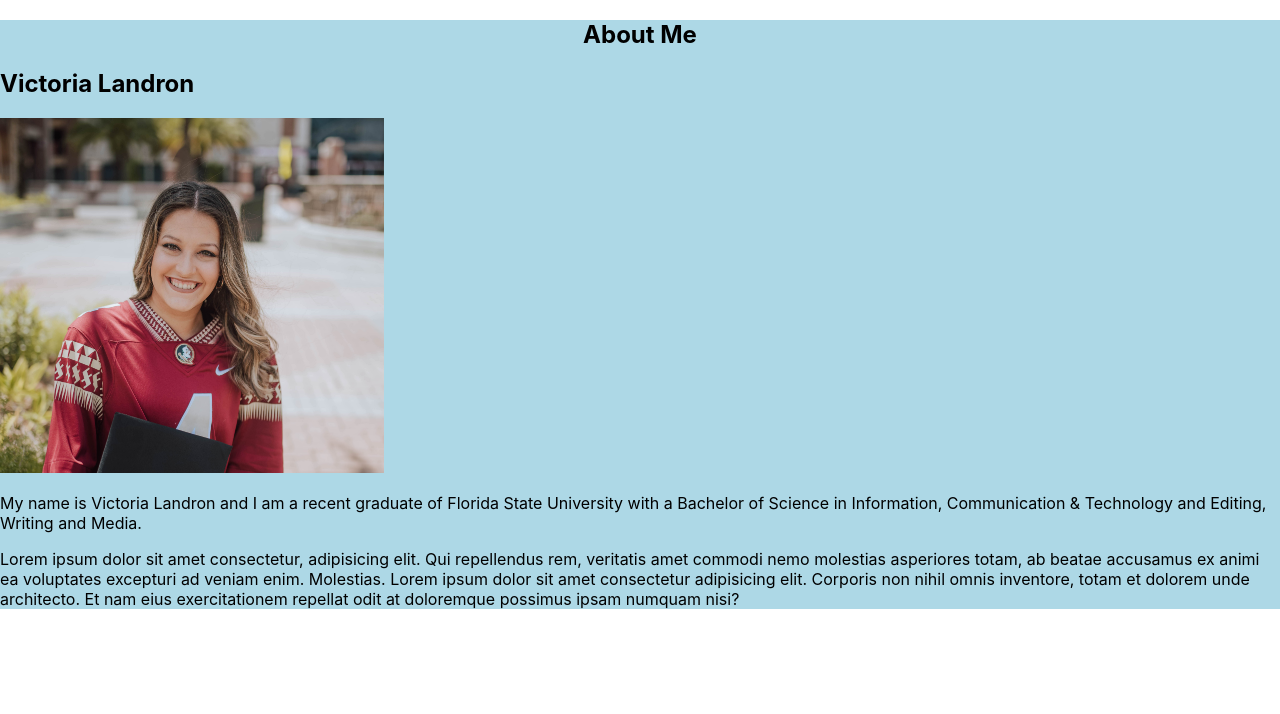
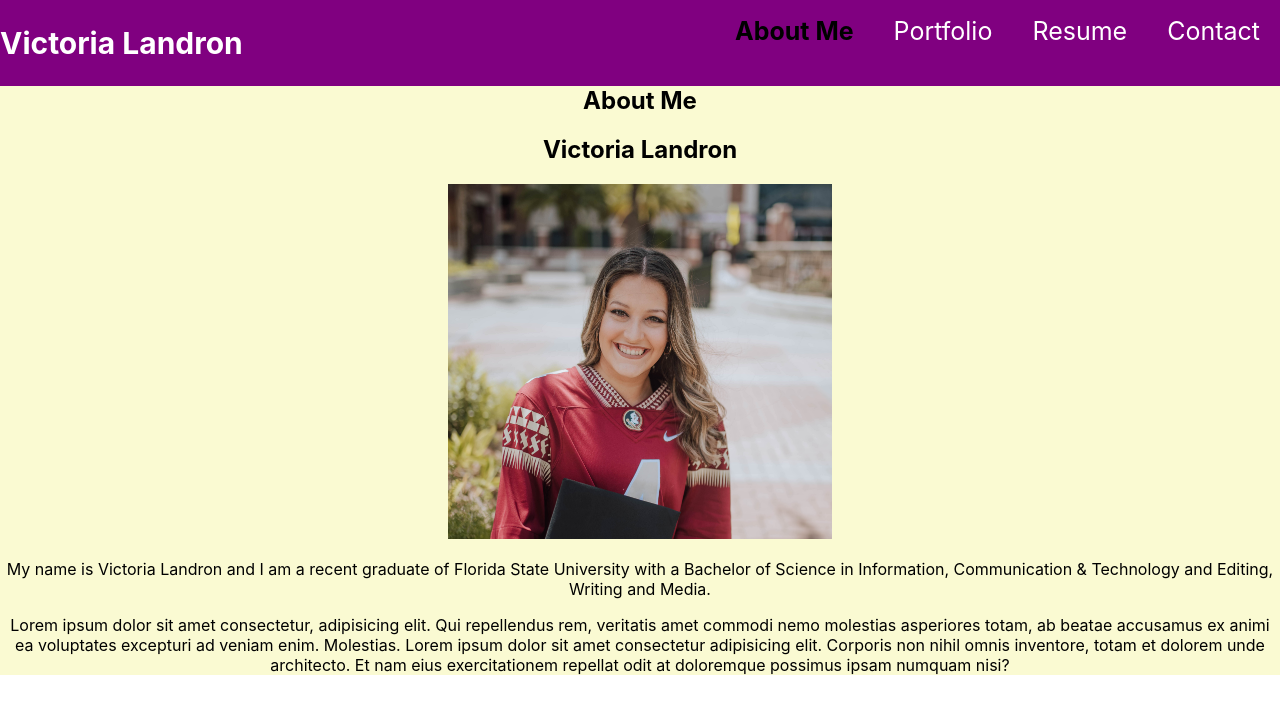
Before and after one commit to viclandron27/react-portfolio, a React (Create React App) app: page / in a window 1280 px wide. Shown: the top 714 px of the page. Built offline with nearby package versions, Linux system fonts and the light colour scheme.

Commit message:
added nav component

```diff
--- a/src/App.css
+++ b/src/App.css
@@ -1,6 +1,5 @@
 .App {
-  text-align: left;
-  background-color: lightblue;
+  text-align: center;
 }
 
 .App-logo {
@@ -29,10 +28,6 @@
   color: #61dafb;
 }
 
-.about {
-  text-align: center;
-}
-
 @keyframes App-logo-spin {
   from {
     transform: rotate(0deg);
--- a/src/App.js
+++ b/src/App.js
@@ -1,10 +1,12 @@
 // import logo from './logo.svg';
 import './App.css';
 import About from './components/About';
+import Nav from './components/Nav';
 
 function App() {
   return (
     <div className='App'>
+      <Nav></Nav>
       <main>
         <About></About>
       </main>
--- /dev/null
+++ b/src/components/Nav/index.js
@@ -0,0 +1,46 @@
+import React from "react";
+
+function Nav() {
+  const categories = [
+    {
+      name: "Portfolio",
+      description: "Overview of my different projects",
+    },
+    {
+      name: "Resume",
+      description:
+        "Link to my resume describing all my previous work and experience",
+    },
+  ];
+
+  function categorySelected(name) {
+    console.log(`${name} clicked`)
+  }
+
+  return (
+    <header>
+      <nav>
+        <h1 className="title">Victoria Landron</h1>
+        <ul className="nav-categories">
+          <li className="mx-2">
+            <a href="#about">About Me</a>
+          </li>
+
+          {categories.map((category) => (
+            <li className="mx-1" key={category.name}>
+              <span onClick={() => categorySelected(category.name)}>
+                  {category.name}
+            </span>
+            </li>
+          ))}
+
+          <li>
+            <span>Contact</span>
+          </li>
+        </ul>
+      </nav>
+    </header>
+  );
+}
+
+export default Nav;
--- a/src/index.css
+++ b/src/index.css
@@ -7,6 +7,87 @@ body {
   -moz-osx-font-smoothing: grayscale;
 }
 
+main {
+	margin: 0 auto;
+	max-width: 100%;
+  /* padding: 0 0px; */
+  background-color: lightgoldenrodyellow;
+}
+
+header {
+  background-color: purple;
+  color: white;
+}
+
+header nav {
+  display: flex;
+  flex-wrap: wrap;
+  justify-content: space-between;
+}
+
+header nav ul {
+  display: flex;
+  flex-wrap: wrap;
+  justify-content: space-evenly;
+}
+
+header h1 {
+  font-size: 30px;
+}
+
+a {
+  color: black;
+  text-decoration: none;
+  font-weight: bold;
+}
+
+a:hover {
+  text-decoration: underline;
+}
+
+li {
+  list-style: none;
+  font-size: 25px;
+  padding: 0 20px;
+}
+
+nav {
+  display: block;
+}
+
+nav a:hover {
+  text-decoration: none;
+}
+
+nav  li {
+  cursor: pointer;
+}
+
+.mx-1 {
+  margin-right: var(--spacing-one);
+  margin-left: var(--spacing-one);
+}
+
+.mx-2 {
+  margin-right: var(--spacing-two);
+  margin-left: var(--spacing-two);
+}
+
+.title {
+  display: flex;
+  flex: wrap;
+  justify-content: space-between;
+}
+
+.about {
+  text-align: center;
+  margin: 0;
+}
+
+.navActive {
+  color: var(--secondary);
+}
+
 code {
   font-family: source-code-pro, Menlo, Monaco, Consolas, 'Courier New',
     monospace;
```
Also changed, not shown: 1 other file (tests, documents, lock files or other folders).
